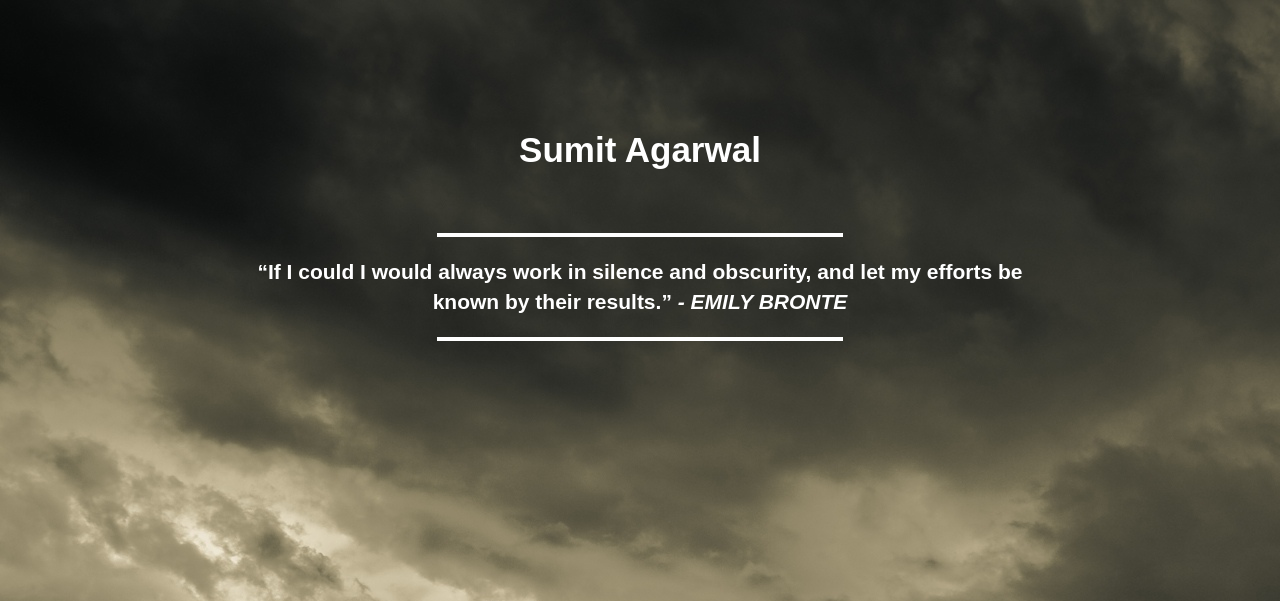
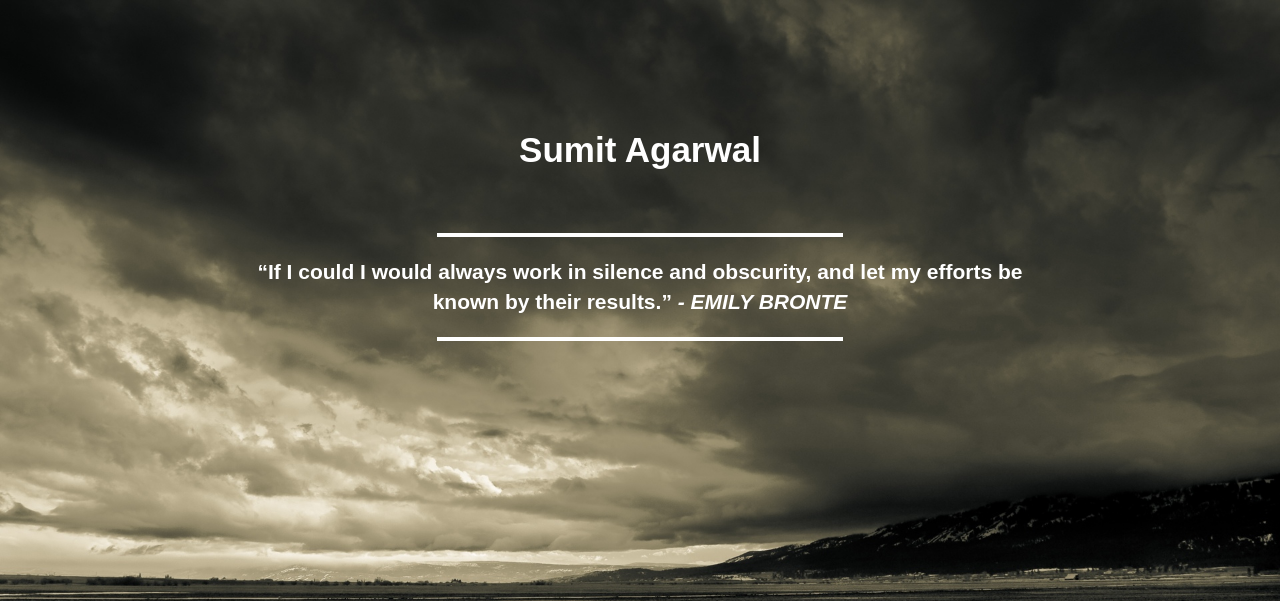
Before and after one commit to sumiet/sumiet.github.io, a PHP site: page / in a window 1280 px wide. Shown: the top 601 px of the page. Run offline with PHP 8.4, Linux system fonts and the light colour scheme; some web fonts are replaced.

Commit message:
data added

```diff
--- a/css/styles.css
+++ b/css/styles.css
@@ -1,6 +1,6 @@
 body {
 	background-image: url('../images/background.jpg');
-	background-size: 100% no-repeat;
+	background-size: 100%;
 
 	color:#FFFFFF;
 	font-family: 'Droid Sans', sans-serif;
```
